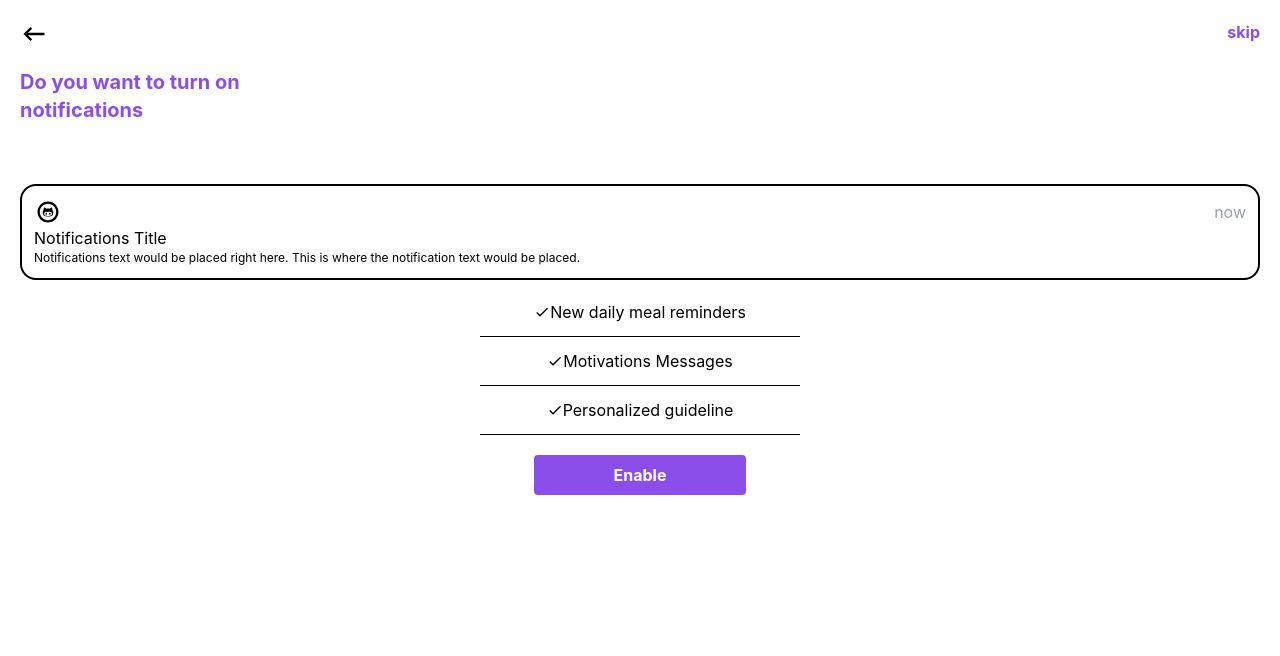
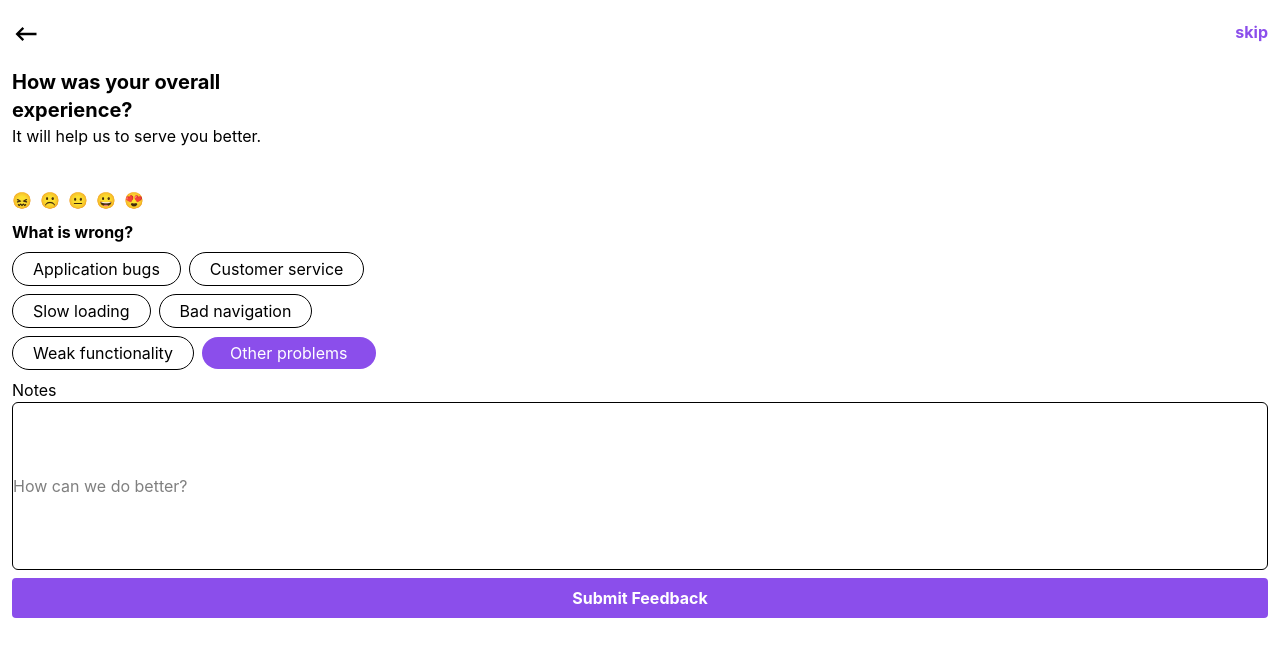
Before and after one commit to AllanFilimaoZita/Meal-Planner-App, a React (Vite) app: page / in a window 1280 px wide. Shown: the top 656 px of the page. Built offline with nearby package versions, Linux system fonts and the light colour scheme.

Commit message:
feat: feedback pages

```diff
--- a/src/App.jsx
+++ b/src/App.jsx
@@ -3,13 +3,14 @@ import { BrowserRouter, Routes, Route } from "react-router-dom";
 // import Onboarding from "./pages/Onboarding";
 // import Step1 from './pages/Step1'
 // import Step2 from './pages/Step2'
-import Notifications from './pages/Notifications'
+// import Notifications from './pages/Notifications'
+import Feedback from './pages/Feedback'
 
 function App() {
   return (
     <BrowserRouter>
       <Routes>
-        <Route path="/" element={<Notifications />} />
+        <Route path="/" element={<Feedback />} />
       </Routes>
     </BrowserRouter>
   );
--- a/src/pages/Feedback.jsx
+++ b/src/pages/Feedback.jsx
@@ -1,7 +1,53 @@
+import { MdKeyboardBackspace } from "react-icons/md";
+
 function Feedback() {
     return (
         <>
+            <section className="h-full w-full py-5 px-3">
+                <section className="flex flex-col items-start justify-around w-full h-full gap-10">
+                    <section className="flex flex-col items-start justify-between w-full h-full">
+                        <div className="w-full flex items-start justify-between gap-3">
+                            <MdKeyboardBackspace className="size-7" />
+                            <span className="text-[#8B4EEB] font-bold">skip</span>
+                        </div>
 
+                        <h2 className="text-xl font-bold w-60 mt-5">How was your overall experience?</h2>
+
+                        <p>
+                            It will help us to serve you better.
+                        </p>
+                    </section>
+                    <section className="flex flex-col w-full h-full gap-2">
+                        <div className="flex w-full h-full flex-wrap gap-2">
+                            <span>😖</span><span>☹️</span><span>😐</span><span>😀</span><span>😍</span>
+                        </div>
+
+                        <h3 className="font-bold">What is wrong?</h3>
+
+                        <section className="flex flex-col gap-2">
+                            <div className="flex items-center justify-start gap-2">
+                                <button className="border rounded-full py-1 px-5">Application bugs</button>
+                                <button className="border rounded-full py-1 px-5">Customer service</button>
+                            </div>
+                            <div className="flex items-center justify-start gap-2">
+                                <button className="border rounded-full py-1 px-5">Slow loading</button>
+                                <button className="border rounded-full py-1 px-5">Bad navigation</button>
+                            </div>
+                            <div className="flex items-center justify-start gap-2">
+                                <button className="border rounded-full py-1 px-5">Weak functionality</button>
+                                <button className="rounded-full text-white bg-[#8B4EEB] py-1 px-7">Other problems</button>
+                            </div>
+                        </section>
+
+                        <section>
+                            <h3>Notes</h3>
+                            <input id="input-nome" type="text" placeholder="How can we do better?" className="flex items-start justify-start border-solid border w-full h-42 rounded-md placeholder:flex placeholder:items-start placeholder:text-start " />
+                        </section>
+
+                        <button className="bg-[#8B4EEB] py-2 px-20 rounded text-white font-bold">Submit Feedback</button>
+                    </section >
+                </section>
+            </section>
         </>
     )
 }
```
